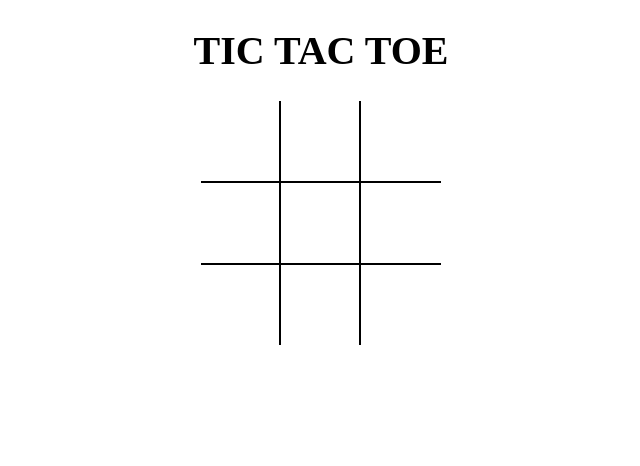
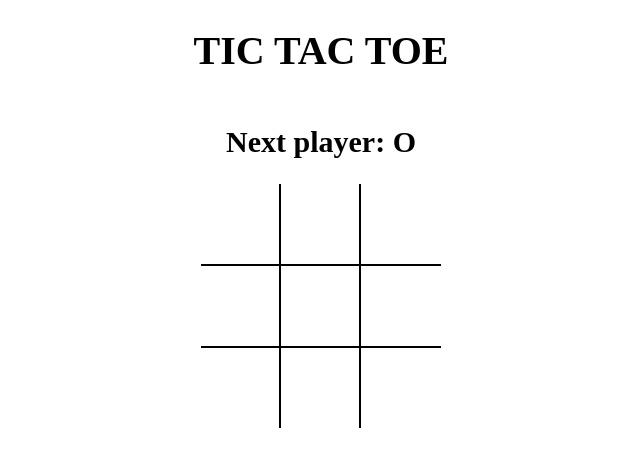
Before and after one commit to NeilanshTriesToCode/tictactoe, a React (Vite) app: page / in a window 1280 px wide. Shown: the top 466 px of the page, without its empty margins (319-959 px from the left). Built offline with nearby package versions, Linux system fonts and the light colour scheme.

Commit message:
enabled state sharing across Components, added function to calculate winner

```diff
--- a/src/App.js
+++ b/src/App.js
@@ -1,14 +1,60 @@
-import React from 'react';
+import React, { useState } from 'react';
 import Board from './components/Board';
+import { calculateWinner } from './helpers';
 import './styles/root.scss';
 
 const App = () => {
-  return (
-    <div className="app">
-      <h1>TIC TAC TOE</h1>
-      <Board />
-    </div>
-  );
+    /* the useState() function returns an array of two elements:
+     1. the original argument passed to it
+     2. a function used to update the initial state
+  */
+    // initial state of board: all elements (9 square-grids) are null. They are being represented as an array.
+    // the state of an element/component can be changed using events (for eg. the onClick method in Square.js)
+    const [board, setBoard] = useState(Array(9).fill(null)); // initial state
+
+    // state to keep track of the next player (in order to determine whether to write 'X' or 'O' on the square-grid)
+    const [isXNext, setIsXNext] = useState(false); // default is false, i.e., always start with an 'O'
+
+    // function used to determine the winner
+    const winner = calculateWinner(board); // returns winner (X or O) if there is one, else null
+
+    // message to print
+    const message = winner
+        ? `Winner is ${winner}`
+        : `Next player: ${isXNext ? 'X' : 'O'}`;
+
+    // function to handle when a square-grid is clicked on
+    const handleSquareClick = position => {
+        // check if the clicked square-grid has been clicked on before to prevent overwriting its value
+        // also, if we have a winner, don't let the user play anymore
+        if (board[position] || winner) {
+            return;
+        }
+
+        // assign a 'X' or 'O' to the square-grid which is clicked on
+        setBoard(prevState => {
+            // prevState is the array containing current values of all 9 square-grids at their respective indices
+            // map the array elements: assign a value to the grid which is clicked on
+            return prevState.map((square, index) => {
+                if (index === position) {
+                    // if the index of the array matches the position of the grid clicked on, return 'X'
+                    return isXNext ? 'X' : 'O'; // used to change the value of grid clicked on. Value written is 'X' or 'O' based on what isXNext returns
+                }
+                return square; // else return square (do nothing)
+            });
+        });
+
+        // switch value of isXNext
+        setIsXNext(prevState => !prevState);
+    };
+
+    return (
+        <div className="app">
+            <h1>TIC TAC TOE</h1>
+            <h2>{message}</h2>
+            <Board board={board} handleSquareClick={handleSquareClick} />
+        </div>
+    );
 };
 
 export default App;
--- a/src/components/Board.js
+++ b/src/components/Board.js
@@ -1,42 +1,9 @@
 // React Component for tic-tac-toe board
-import React, { useState } from 'react';
+import React from 'react';
 import Square from './Square'; // React component for square-grid to be placed inside the board
 
-const Board = () => {
-    /* the useState() function returns an array of two elements:
-     1. the original argument passed to it
-     2. a function used to update the initial state
-  */
-    // initial state of board: all elements (9 square-grids) are null. They are being represented as an array.
-    // the state of an element/component can be changed using events (for eg. the onClick method in Square.js)
-    const [board, setBoard] = useState(Array(9).fill(null)); // initial state
-
-    // state to keep track of the next player (in order to determine whether to write 'X' or 'O' on the square-grid)
-    const [isXNext, setIsXNext] = useState(false); // default is false, i.e., always start with an 'O'
-
-    // function to handle when a square-grid is clicked on
-    const handleSquareClick = position => {
-        // check if the clicked square-grid has been clicked on before to prevent overwriting its value
-        if (board[position]) {
-            return;
-        }
-
-        // assign a 'X' or 'O' to the square-grid which is clicked on
-        setBoard(prevState => {
-            // prevState is the array containing current values of all 9 square-grids at their respective indices
-            // map the array elements: assign a value to the grid which is clicked on
-            return prevState.map((square, index) => {
-                if (index === position) {
-                    // if the index of the array matches the position of the grid clicked on, return 'X'
-                    return isXNext ? 'X' : 'O'; // used to change the value of grid clicked on. Value written is 'X' or 'O' based on what isXNext returns
-                }
-                return square; // else return square (do nothing)
-            });
-        });
-
-        // switch value of isXNext
-        setIsXNext(prevState => !prevState);
-    };
+const Board = ({ board, handleSquareClick }) => {
+    // board and handleSquareClick are sent to the Board Component custom props to keep track of state of square-grids
 
     // function to render properties to a square-grid, so that they won't have to be hard-coded
     const renderSquare = position => {
--- /dev/null
+++ b/src/helpers.js
@@ -0,0 +1,25 @@
+// function to determine the winner
+export function calculateWinner(squares) {
+    // lays down all possible combinations a player could have to win
+    const lines = [
+        [0, 1, 2],
+        [3, 4, 5],
+        [6, 7, 8],
+        [0, 3, 6],
+        [1, 4, 7],
+        [2, 5, 8],
+        [0, 4, 8],
+        [2, 4, 6],
+    ];
+    for (let i = 0; i < lines.length; i++) {
+        const [a, b, c] = lines[i];
+        if (
+            squares[a] &&
+            squares[a] === squares[b] &&
+            squares[a] === squares[c]
+        ) {
+            return squares[a]; // return the winner (X or O)
+        }
+    }
+    return null;
+}
```
